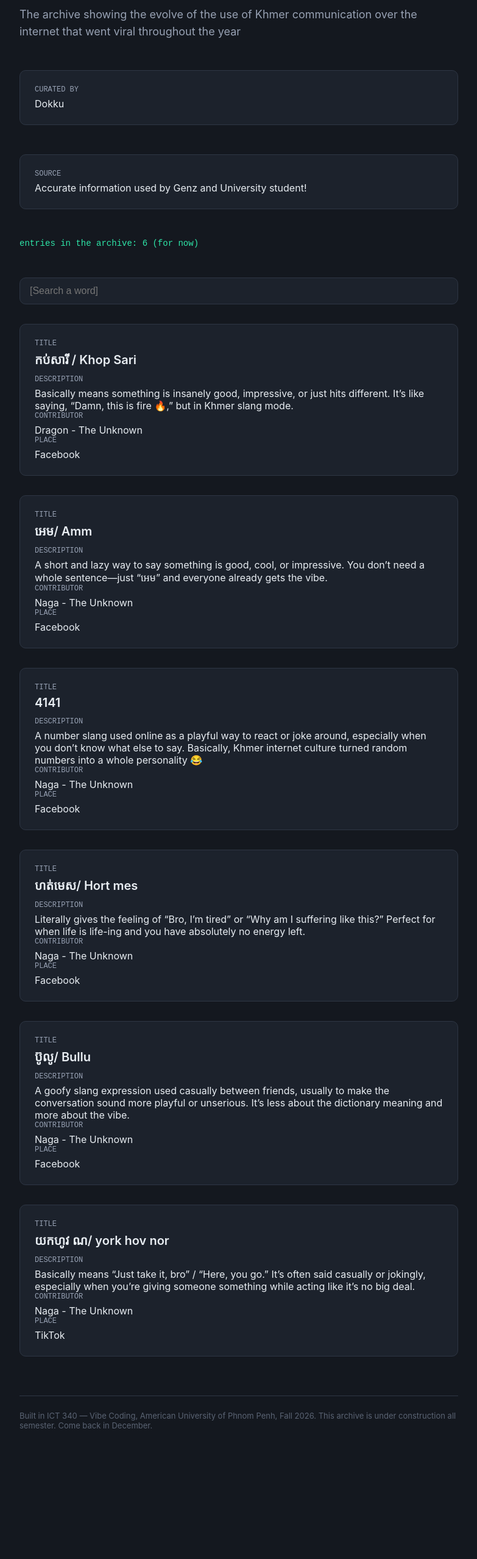
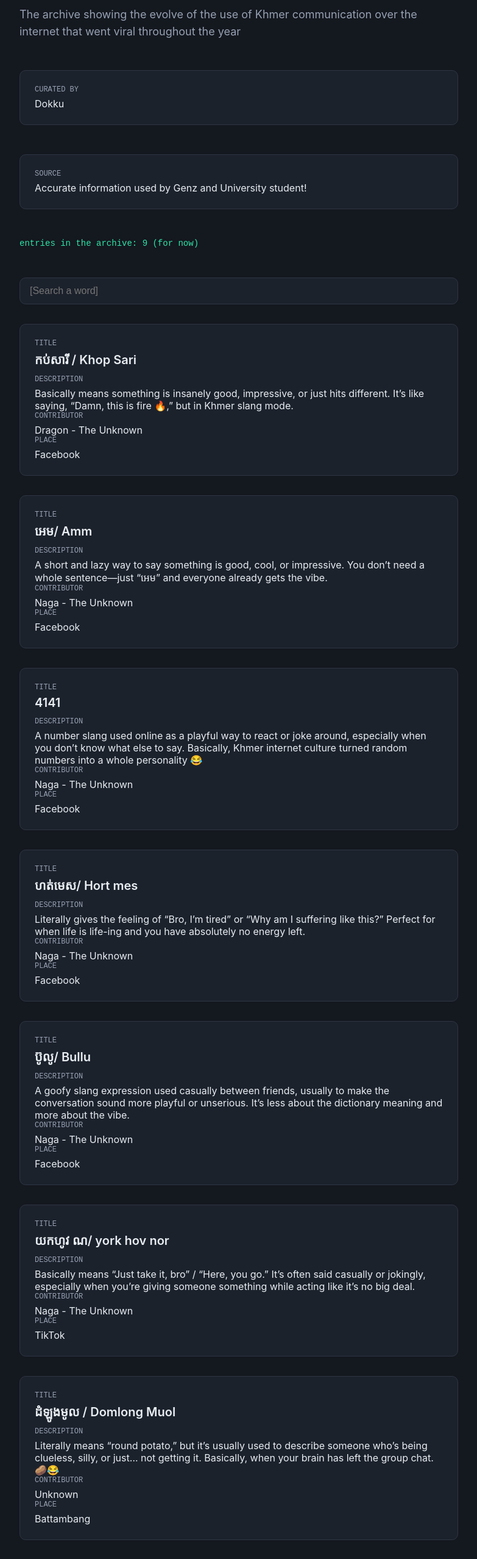
Before and after one commit to DaryVeasna/folk-tales-battambang, a Next.js app: page / in a window 1280 px wide. Shown: the part 234-2790 px from the top of the page at 61% size, without its empty margins (248-1031 px from the left). Before the commit the page ends 2659 px from the top, so only its background shows below. Built offline with nearby package versions, Linux system fonts and the light colour scheme.

Commit message:
sprint 1: add entries 7 to 9

```diff
--- a/data/entries.js
+++ b/data/entries.js
@@ -46,5 +46,30 @@ export default [
     contributor: "Naga - The Unknown",
     place: "TikTok",
     year: "2026"
+  },
+
+  {
+    id: 7,
+    title: "ដំឡូងមូល / Domlong Muol",
+    description: "Literally means “round potato,” but it’s usually used to describe someone who’s being clueless, silly, or just… not getting it. Basically, when your brain has left the group chat. 🥔😂",
+    contributor: "Unknown",
+    place: "Battambang",
+    year: "2018"
+  },
+  {
+    id: 8,
+    title: "ហានិភ័យ",
+    description: "Literally means “risk,” but online it can be used dramatically or sarcastically when something feels like a questionable decision. Like, “Should I do it?” — “ហានិភ័យ bro.” 😭",
+    contributor: "Unknown",
+    place: "Phnom Penh",
+    year: "2020"
+  },
+  {
+    id: 9,
+    title: "អត់ប្រាប់ ទុកឲឆ្ងល់",
+    description: "Literally: “I’m not telling you, let you wonder.” It’s the ultimate teasing move when you know the answer but choose to keep everyone suffering in curiosity. 😂",
+    contributor: "Unknown",
+    place: "Phom Penh",
+    year: "2020"
   }
-];
+  ];
```
